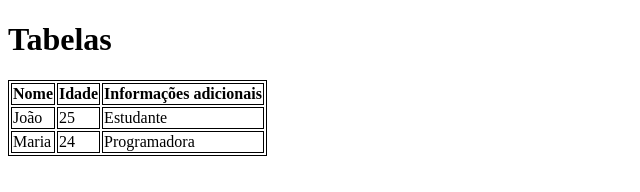
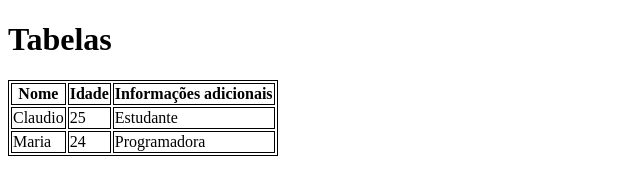
Before and after one commit to pedrofonte/aula-tabela, a plain HTML site: page index.html in a window 1280 px wide. Shown: the whole page, without its empty margins (0-640 px from the left). Drawn offline with Linux system fonts and the light colour scheme.

Commit message:
Nome do João trocado para Claudio

```diff
--- a/index.html
+++ b/index.html
@@ -23,7 +23,7 @@
 
     <tbody> <!--tag para agrupar tags do corpo da tabela-->
         <tr>
-            <td>João</td> <!--tag que define informações de uma celula da tabela-->
+            <td>Claudio</td> <!--tag que define informações de uma celula da tabela-->
             <td>25</td>
             <td>Estudante</td>
         </tr>
```
